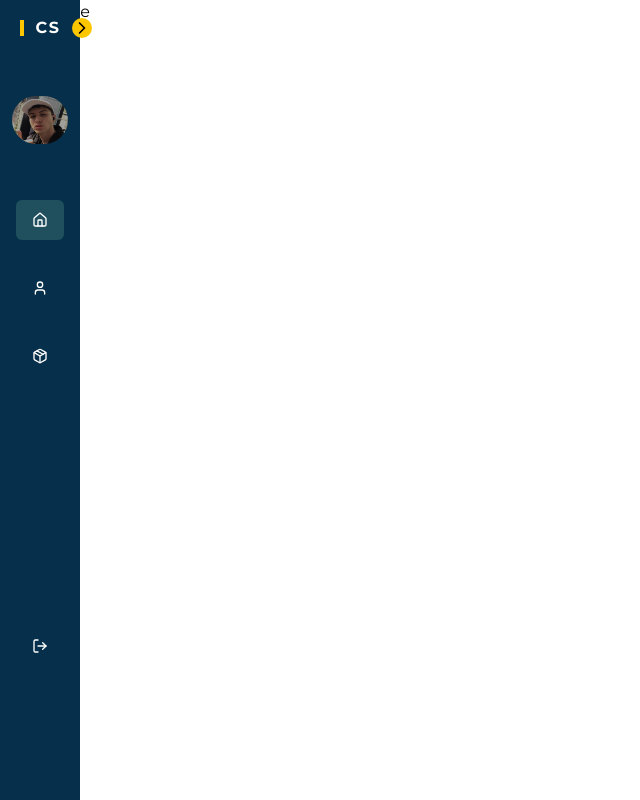
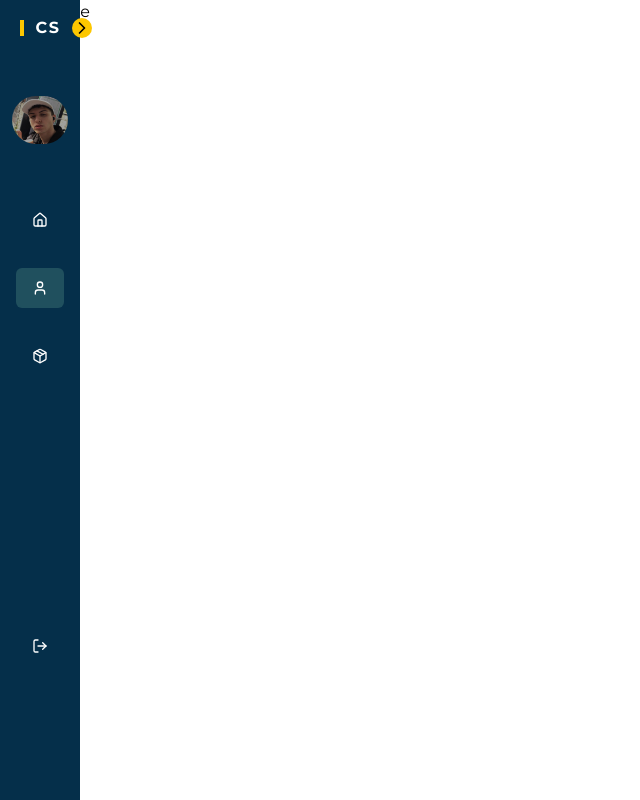
Before and after one commit to lucasherrerods/crud-system, a React (Vite) app in the folder frontend/: page /users in a window 1280 px wide. Shown: the whole page, without its empty margins (0-640 px from the left). Built offline with nearby package versions, Linux system fonts and the light colour scheme.

Commit message:
fix: highlight active route in Sidebar

```diff
--- a/frontend/src/components/Sidebar/index.jsx
+++ b/frontend/src/components/Sidebar/index.jsx
@@ -1,10 +1,12 @@
 import { useState } from 'react'
-import { Link } from 'react-router'
+import { Link, useLocation } from 'react-router'
 import profile from '../../assets/profile.jpg'
 import { Home, User, Package, LogOut, ChevronRight } from "lucide-react"
 
 function Sidebar() {
+  const location = useLocation()
 
+  const isActive = (path) => location.pathname === path
   const [isOpen, setIsOpen] = useState(false)
 
   return (
@@ -22,19 +24,19 @@ function Sidebar() {
       <div className="h-[calc(100%-250px)] flex flex-col">
         <div className="flex-1 !mt-14 flex flex-col items-center">
           <ul className={`text-white text-xs ${isOpen ? 'w-50' : 'w-auto'}`}>
-            <li className="h-10 w-full flex items-center justify-start gap-3 rounded-md !px-4 !mb-7 bg-[#20505E] cursor-pointer hover:opacity-80">
+            <li className={`h-10 w-full flex items-center justify-start gap-3 rounded-md !px-4 !mb-7 cursor-pointer ${isActive('/') ? 'bg-[#20505E] hover:opacity-80' : 'hover:bg-[#20505E]'}`}>
               <Link to={'/'} className="w-full flex items-center gap-3 px-4">
                 <Home size={16} className='shrink' />
                 <span className={isOpen ? 'grow text-left' : 'hidden'}>Home</span>
               </Link>
             </li>
-            <li className="h-10 w-full flex items-center justify-start gap-3 rounded-md !px-4 !mb-7 cursor-pointer hover:bg-[#20505E]">
+            <li className={`h-10 w-full flex items-center justify-start gap-3 rounded-md !px-4 !mb-7 cursor-pointer ${isActive('/users') ? 'bg-[#20505E] hover:opacity-80' : 'hover:bg-[#20505E]'}`}>
               <Link to={'/users'} className="w-full flex items-center gap-3 px-4">
                 <User size={16} className="shrink" />
                 <span className={isOpen ? 'grow text-left' : 'hidden'}>Usuários</span>
               </Link>
             </li>
-            <li className="h-10 w-full flex items-center justify-start gap-3 rounded-md !px-4 !mb-7 cursor-pointer hover:bg-[#20505E]">
+            <li className={`h-10 w-full flex items-center justify-start gap-3 rounded-md !px-4 !mb-7 cursor-pointer ${isActive('/products') ? 'bg-[#20505E] hover:opacity-80' : 'hover:bg-[#20505E]'}`}>
               <Link to={'/products'} className="w-full flex items-center gap-3 px-4">
                 <Package size={16} className="shrink" />
                 <span className={isOpen ? 'grow text-left' : 'hidden'}>Produtos</span>
```
